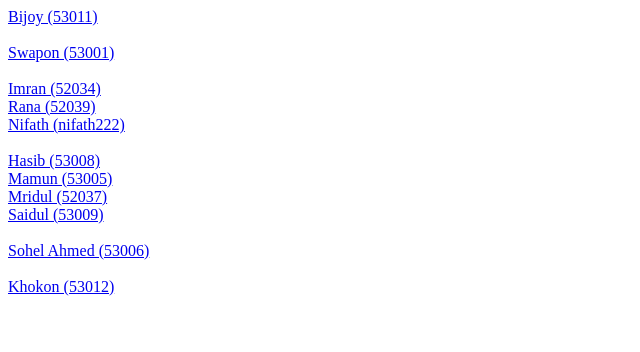
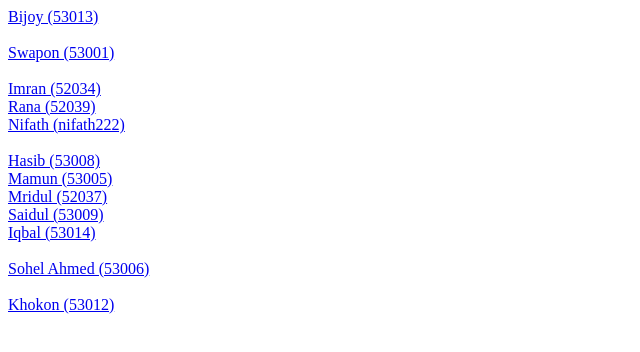
Before and after one commit to twinbit-it/twinbit-it.github.io, a plain HTML site: page index.html in a window 1280 px wide. Shown: the whole page, without its empty margins (0-640 px from the left). Drawn offline with Linux system fonts and the light colour scheme.

Commit message:
Update index.html

```diff
--- a/index.html
+++ b/index.html
@@ -5,7 +5,7 @@
 </head>
 <body>
 <div class="hello-container">
-  <a href="http://43.231.23.122/graphs/iface/%3Cpppoe%2D53011%3E/">Bijoy (53011)</a><br>
+  <a href="http://43.231.23.122/graphs/iface/%3Cpppoe%2D53013%3E/">Bijoy (53013)</a><br>
   <br>
   <a href="http://43.231.23.122/graphs/iface/%3Cpppoe%2D53001%3E/">Swapon (53001)</a><br>
   <br>
@@ -17,6 +17,7 @@
   <a href="http://43.231.23.122/graphs/iface/%3Cpppoe%2D53005%3E/">Mamun (53005)</a><br>
   <a href="http://43.231.23.122/graphs/iface/%3Cpppoe%2D52037%3E/">Mridul (52037)</a><br>
   <a href="http://43.231.23.122/graphs/iface/%3Cpppoe%2D53009%3E/">Saidul (53009)</a><br>
+  <a href="http://43.231.23.122/graphs/iface/%3Cpppoe%2D53014%3E/">Iqbal (53014)</a><br>
   <br>
   <a href="http://43.231.23.122/graphs/iface/%3Cpppoe%2D53006%3E/">Sohel Ahmed (53006)</a><br>
   <br>
```
